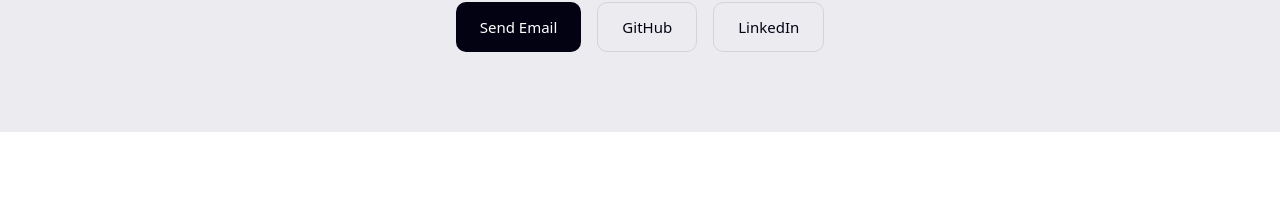
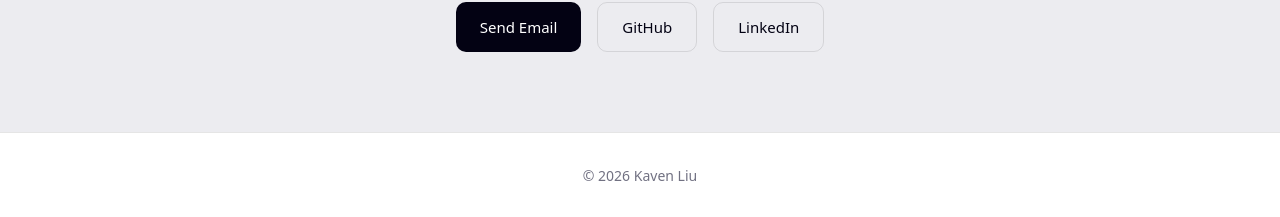
Before and after one commit to Reios0/reios0.github.io, a Jekyll site: the page built from index.html, in a window 1280 px wide and 1400 px high, scrolled down 714 px. Shown: the part 1180-1397 px from the top of the window. Built offline with Jekyll 4.4.1, drawn with Linux system fonts in a browser that asks for light colours; before the commit the page ends 2026 px from its top, so only the background shows below that.

Commit message:
Add footer

```diff
--- /dev/null
+++ b/_includes/footer.html
@@ -0,0 +1,3 @@
+<footer class="site-footer">
+  <p>&copy; {{ site.time | date: "%Y" }} {{ site.title }}</p>
+</footer>
--- a/_layouts/default.html
+++ b/_layouts/default.html
@@ -13,6 +13,7 @@
     <main id="main-content" tabindex="-1">
         {{ content }}
     </main>
+    {% include footer.html %}
     <script src="/assets/js/main.js"></script>
   </body>
 </html>
--- a/assets/css/main.css
+++ b/assets/css/main.css
@@ -216,6 +216,15 @@
 }
 .site-nav__toggle[aria-expanded="true"] .site-nav__icon-close {
   display: block;
+}
+
+/* Footer */
+.site-footer {
+  padding: 2rem 1.5rem;
+  border-top: 1px solid var(--border);
+  text-align: center;
+  font-size: 0.875rem;
+  color: var(--muted-fg);
 }
 
 /* Sections */
```
